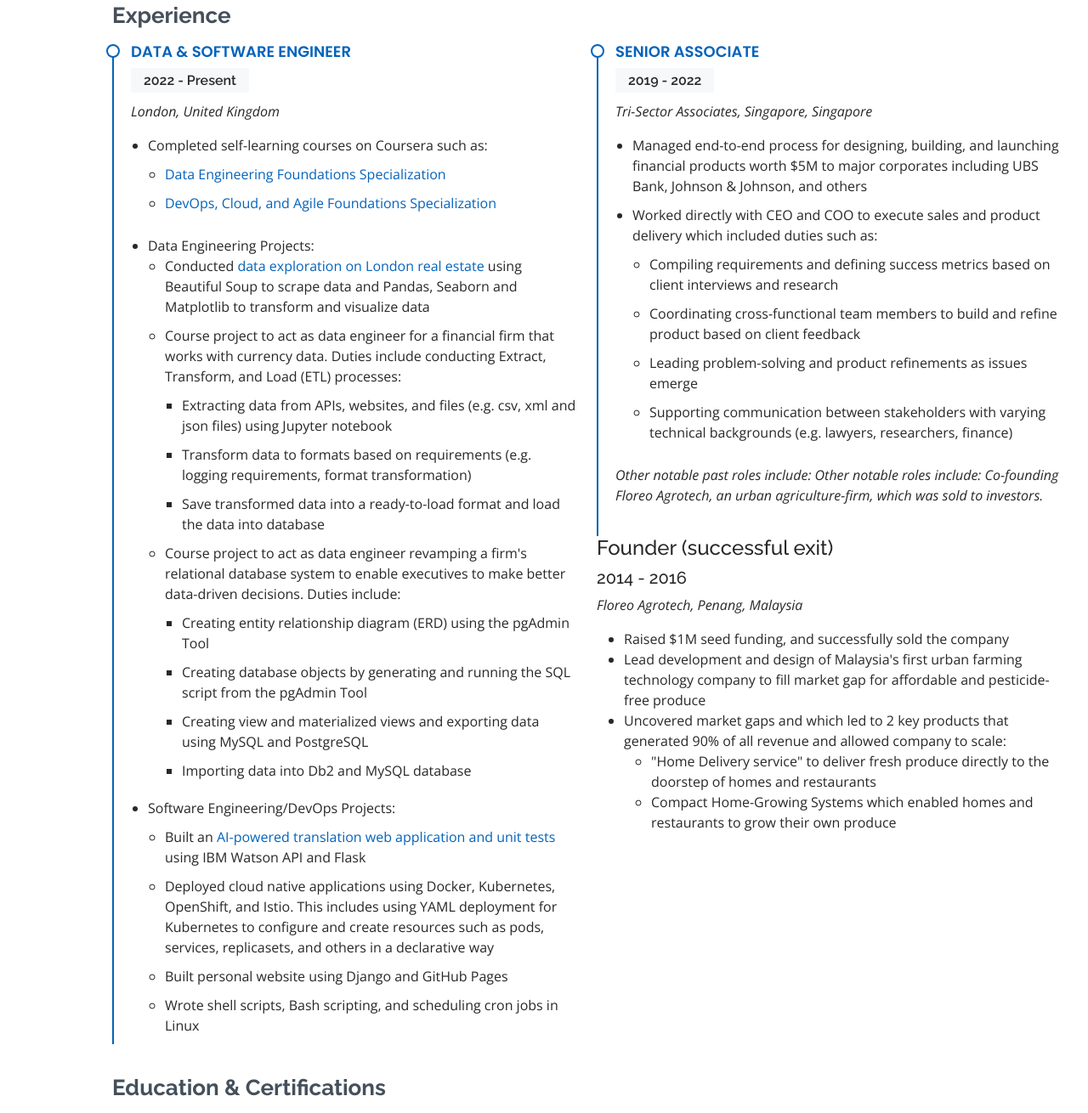
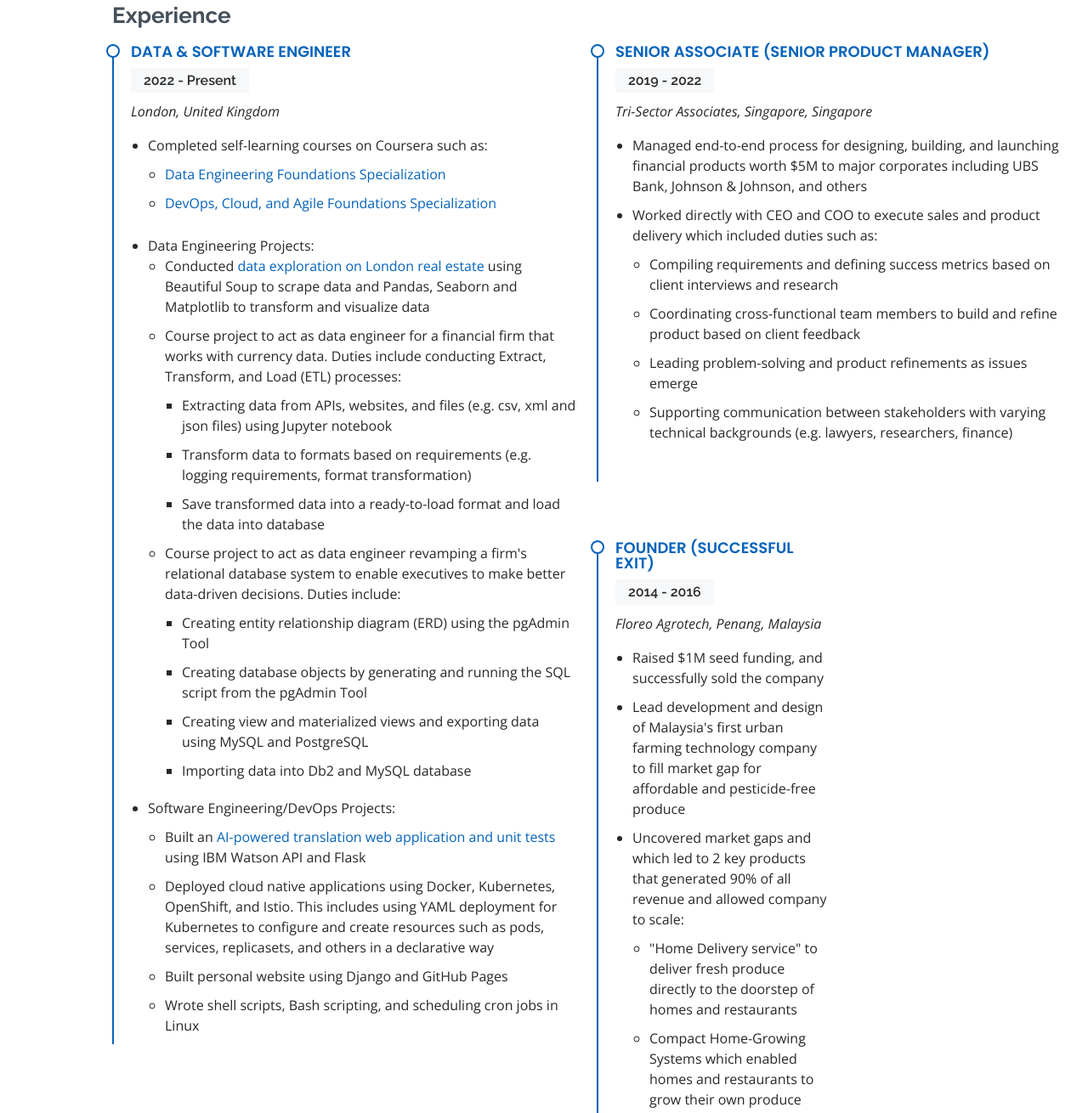
Before and after one commit to staantan/staantan.github.io, a plain HTML site: page index.html in a window 1280 px wide. Shown: the part 1490-2800 px from the top of the page at 85% size. Drawn offline with nearby package versions, Linux system fonts and the light colour scheme; a web font is replaced by a local one.

Commit message:
Updated index with Floreo Agrotech

```diff
--- a/index.html
+++ b/index.html
@@ -171,7 +171,7 @@
           <div class="col-lg-6">
             <h3 class="resume-title"> <br> </h3>
             <div class="resume-item">
-              <h4>Senior Associate</h4>
+              <h4>Senior Associate (Senior Product Manager)</h4>
               <h5>2019 - 2022</h5>
               <p><em>Tri-Sector Associates, Singapore, Singapore</em></p>
               <p>
@@ -183,10 +183,12 @@
                     <li> Leading problem-solving and product refinements as issues emerge </li>
                     <li> Supporting communication between stakeholders with varying technical backgrounds (e.g. lawyers, researchers, finance) </li> </ul> </li>
                 </ul>
-                <p class="fst-italic"> Other notable past roles include: Other notable roles include: Co-founding Floreo Agrotech, an urban agriculture-firm, which was sold to investors.</p>
                 </p>
             </div>
 
+          <div class="col-lg-6">
+            <h3 class="resume-title"> <br> </h3>
+            <div class="resume-item">
               <h4>Founder (successful exit) </h4>
               <h5>2014 - 2016</h5>
               <p><em>Floreo Agrotech, Penang, Malaysia</em></p>
```
Lines whose indentation alone changed are shown as unchanged.
